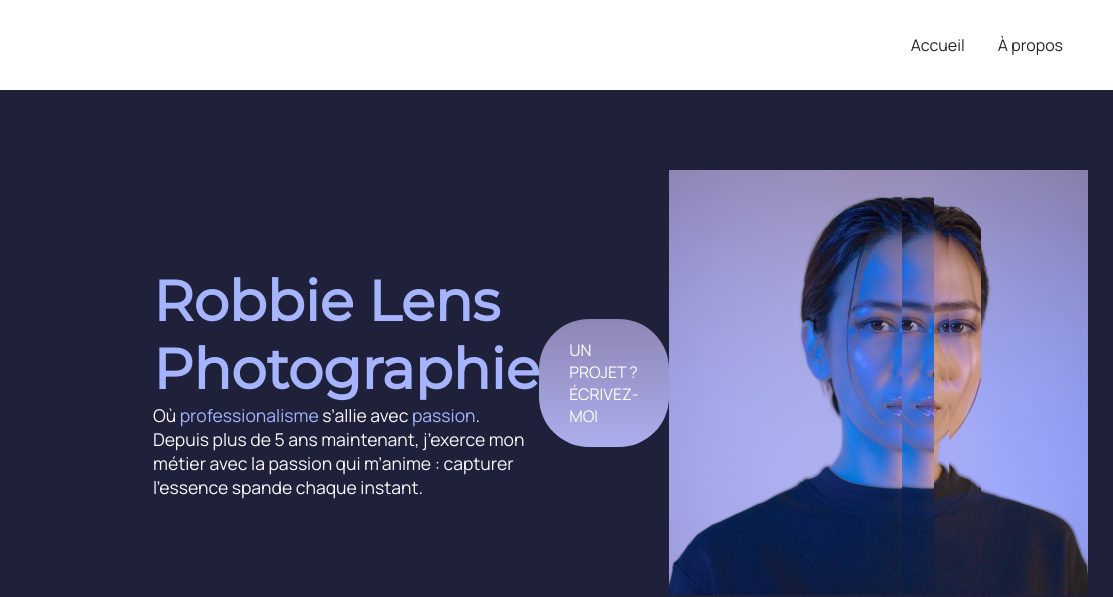
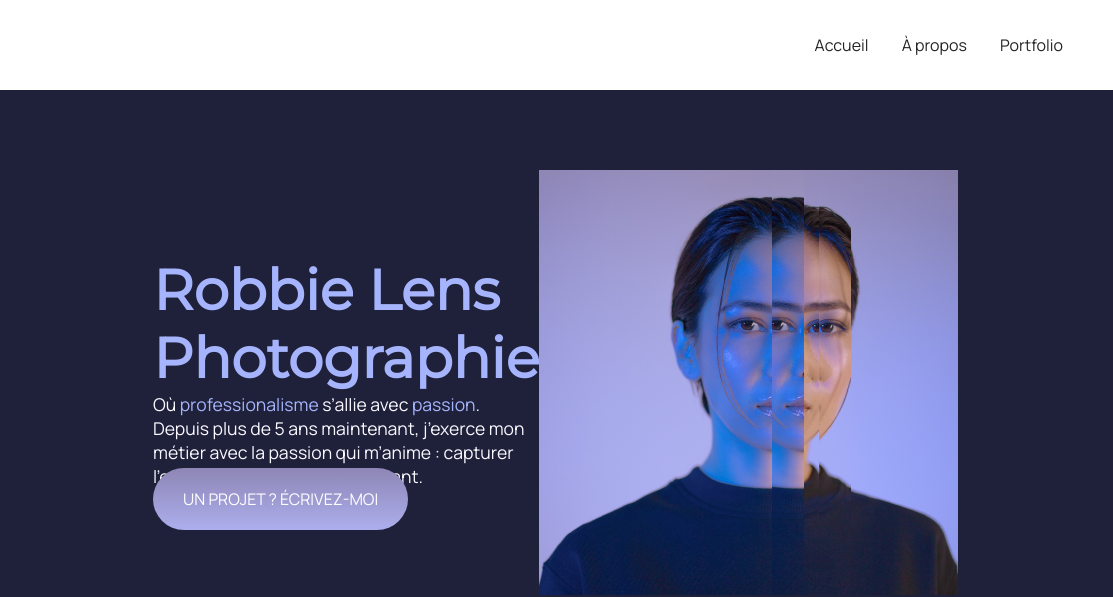
Before and after one commit to Sara-Dalleau/creez-votre-site-web-HTML5-CSS3, a plain HTML site: page index.html in a window 1280 px wide. Shown: the top 597 px of the page, 167-1280 px from the left. Drawn offline with Linux system fonts and the light colour scheme.

Commit message:
ajout base code

```diff
--- a/index.html
+++ b/index.html
@@ -17,6 +17,7 @@
                 <div>
                     <a href="index.html">Accueil</a>
                     <a href="a-propos.html">À propos</a>
+                    <a href="portfolio.html">Portfolio</a>
                 </div>
             </nav>
         </header>
@@ -28,8 +29,8 @@
                     <p>Où <em class="important">professionalisme</em> s’allie avec <em class="important">passion</em>. Depuis plus de 5 ans maintenant, j’exerce mon métier avec la passion
                     qui m’anime : capturer l’essence spande chaque instant.
                     </p>
+                    <a href="" class="cta">UN PROJET ? ÉCRIVEZ-MOI</a>
                 </div>
-                    <a href="" class="cta">UN PROJET ? ÉCRIVEZ-MOI</a>
                         <img src="images/robbie-lens.png" alt="Portrait de la photographe robbie robbie-lens">
             </section>
             <section class="accueil-photos">
```
Also changed, not shown: a-propos.html (+1 -0 lines).
